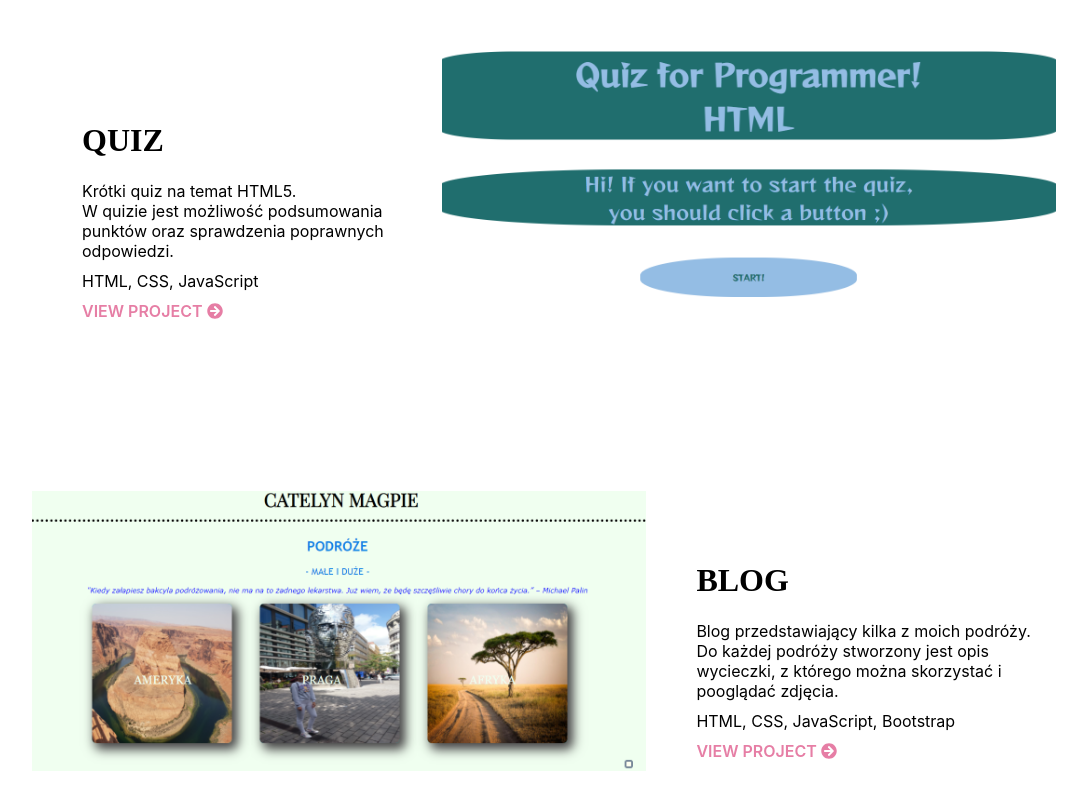
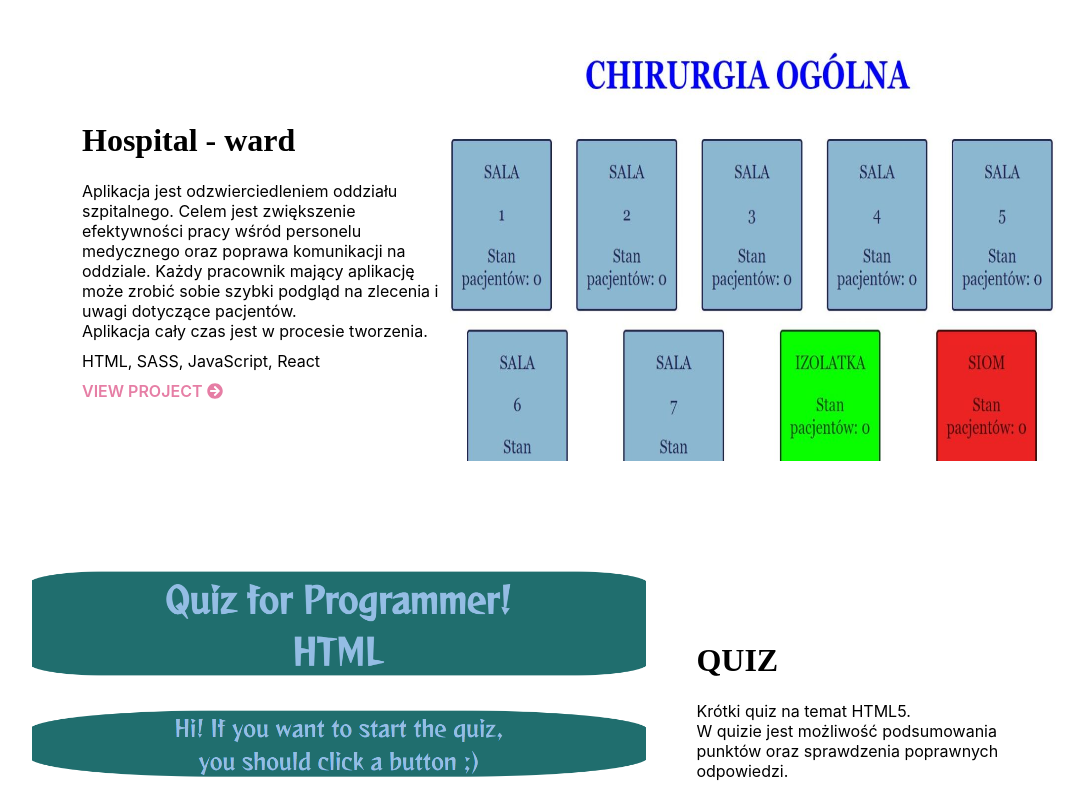
Before and after one commit to Catelyn99/Portfolio, a React (Create React App) app: page / in a window 1280 px wide. Shown: the part 2700-3492 px from the top of the page, without its empty margins (96-1183 px from the left). Built offline with nearby package versions, Linux system fonts and the light colour scheme.

Commit message:
changed in projects

```diff
--- a/src/Projects/Project/Project.module.scss
+++ b/src/Projects/Project/Project.module.scss
@@ -1,5 +1,4 @@
 @import '../../variables';
-
 .container {
     width: 100%;
     margin: 55px 0;
@@ -10,7 +9,6 @@
     transition: background-color 300ms linear, color 100ms linear;
     background-color: $pink-color;
     color: white;
-
     .viewProject {
         color: inherit;
     }
@@ -20,9 +18,10 @@
     font-family: $font;
 }
 
-.left, .leftReversed {
+.left,
+.leftReversed {
     width: 60%;
-
+    height: 100%;
     img {
         display: block;
     }
@@ -38,6 +37,7 @@
 
 .projectImage {
     width: 100%;
+    height: 100%;
 }
 
 .right {
@@ -57,10 +57,12 @@
 }
 
 @media (max-width: 768px) {
-    .left, .leftReversed, .right {
+    .left,
+    .leftReversed,
+    .right {
         width: 100%;
+        height: auto;
     }
-
     .right {
         padding: 15px;
     }
--- a/src/Projects/Projects.jsx
+++ b/src/Projects/Projects.jsx
@@ -3,7 +3,7 @@ import styles from './Projects.module.scss'
 import React from 'react';
 import blogImg from './images/blog.png';
 import quizImg from './images/quiz.png';
-import portfolioImg from './images/portfolio.png';
+import hospitalWard from './images/hospital-ward.jpg';
 import vendorsCookie from './images/vendors-cookie.jpg';
 
 class Projects extends React.Component {
@@ -21,6 +21,17 @@ class Projects extends React.Component {
         },
         {
             id: 2,
+            name: 'Hospital - ward',
+            url: 'https://catelyn99.github.io/Hospital-ward/',
+            technologiesUsed: 'HTML, SASS, JavaScript, React',
+            description: 'Aplikacja jest odzwierciedleniem oddziału szpitalnego. Celem jest zwiększenie efektywności pracy wśród personelu medycznego oraz poprawa komunikacji na oddziale. Każdy pracownik mający aplikację może zrobić sobie szybki podgląd na zlecenia i uwagi dotyczące pacjentów.  Aplikacja cały czas jest w procesie tworzenia.',
+            img: {
+                src: hospitalWard,
+                alt: 'The image of hospital-ward',
+            },
+        },
+        {
+            id: 3,
             name: 'QUIZ',
             url: 'https://catelyn99.github.io/Quiz/quiz',
             technologiesUsed: 'HTML, CSS, JavaScript',
@@ -31,7 +42,7 @@ class Projects extends React.Component {
             },
         },
         {
-            id: 3,
+            id: 4,
             name: 'BLOG',
             url: 'https://catelyn99.github.io/Blog/blog',
             technologiesUsed: 'HTML, CSS, JavaScript, Bootstrap',
@@ -39,7 +50,7 @@ class Projects extends React.Component {
             img: {
                 src: blogImg,
                 alt: 'The image of blog',
-            },
+            }
         }
     ];
 
```
Also changed, not shown: src/Projects/images/hospital-ward.jpg (added).
